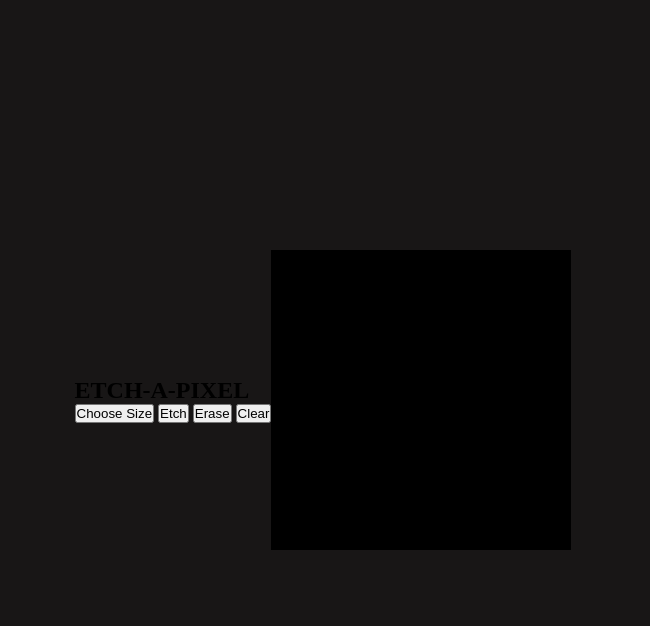
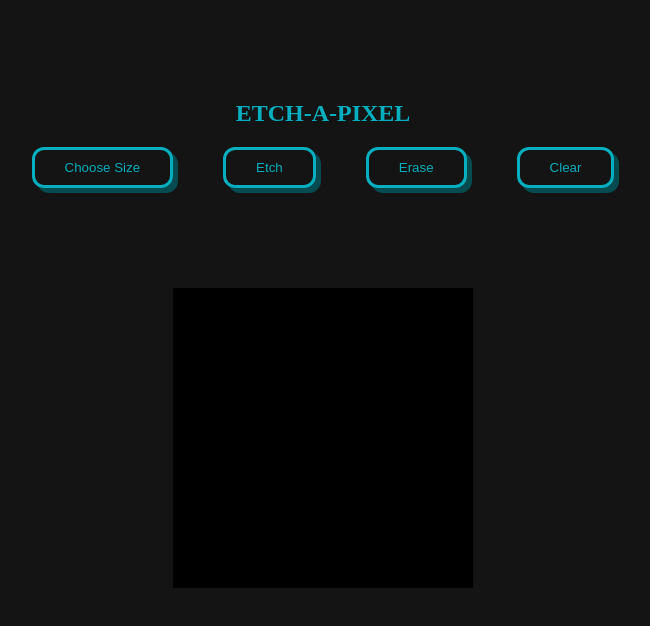
Before and after one commit to Sergyyyyy/odin-etch-a-sketch, a plain HTML site: page index.html in a window 1280 px wide. Shown: the whole page, without its empty margins (317-967 px from the left). Drawn offline with Linux system fonts and the light colour scheme.

Commit message:
added colors and styles for button and heading

```diff
--- a/style.css
+++ b/style.css
@@ -4,12 +4,56 @@
     box-sizing: border-box;
 }
 
-body{
+body {
+    background-color: hsl(0, 3%, 8%);
+}
+
+.menu {
+    margin-top: 100px;
+    margin-bottom: -150px;
+    text-align: center;
     display: flex;
+    flex-direction: column;
+    justify-content: space-evenly;
+    gap: 20px;
+}
+
+.options-btn {
+    display: flex;
+    justify-content: center;
+    gap: 50px;
+}
+
+.btn-options {
+    padding: 10px 30px;
+    background: none;
+    color: rgb(6, 175, 191);
+    border: solid rgb(6, 175, 191);
+    border-radius: 12px;
+    transition: 0.2s ease-in-out;
+    box-shadow: 5px 5px rgb(5, 75, 80);
+}
+
+.btn-options:hover {
+    background-color: rgb(6, 175, 191);
+    color: white;
+}
+
+.btn-options:active {
+    background-color: rgb(6, 86, 95);
+    color: white;
+}
+
+.body-container {
+    display: flex;
+    flex-direction: column;
     justify-content: center;
     align-items: center;
     min-height: 100vh;
-    background-color: hsl(0, 5%, 9%);
+}
+
+.menu {
+    color: rgb(6, 175, 191);
 }
 
 .main-container {
```
